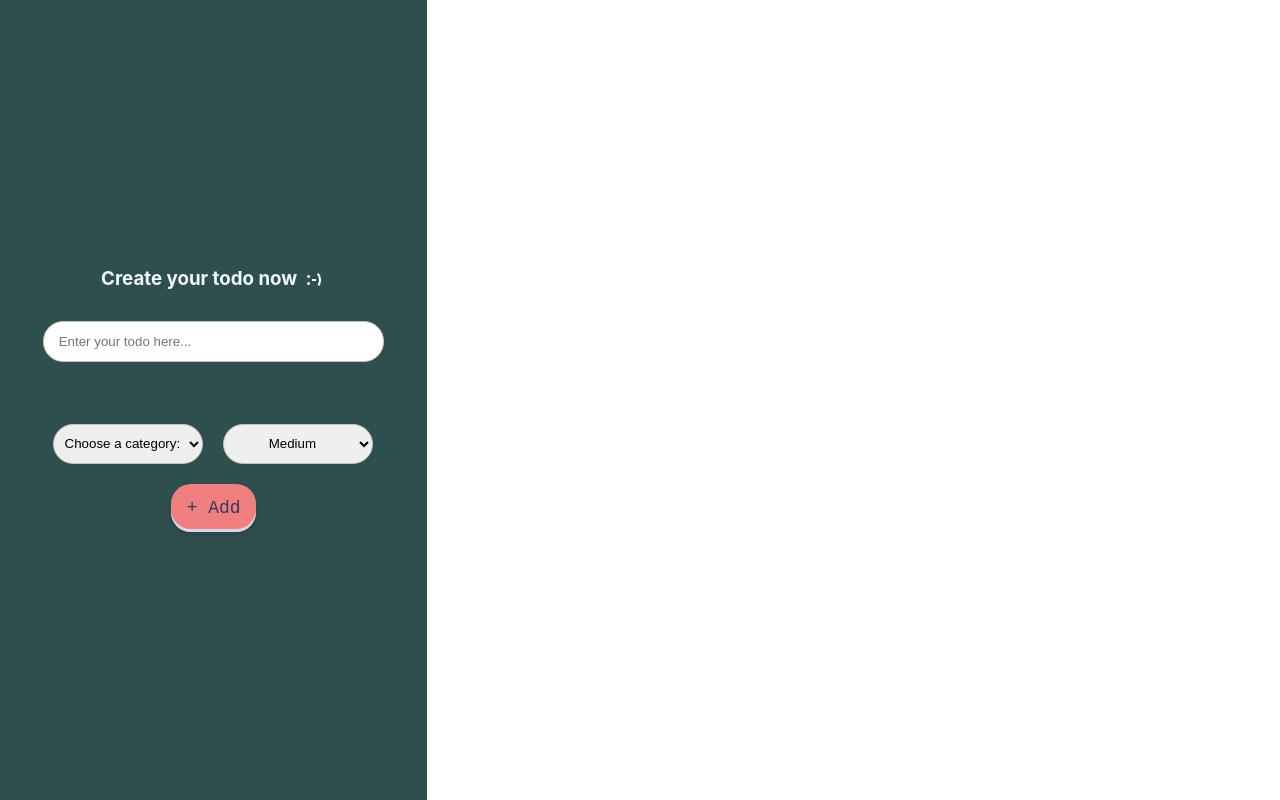
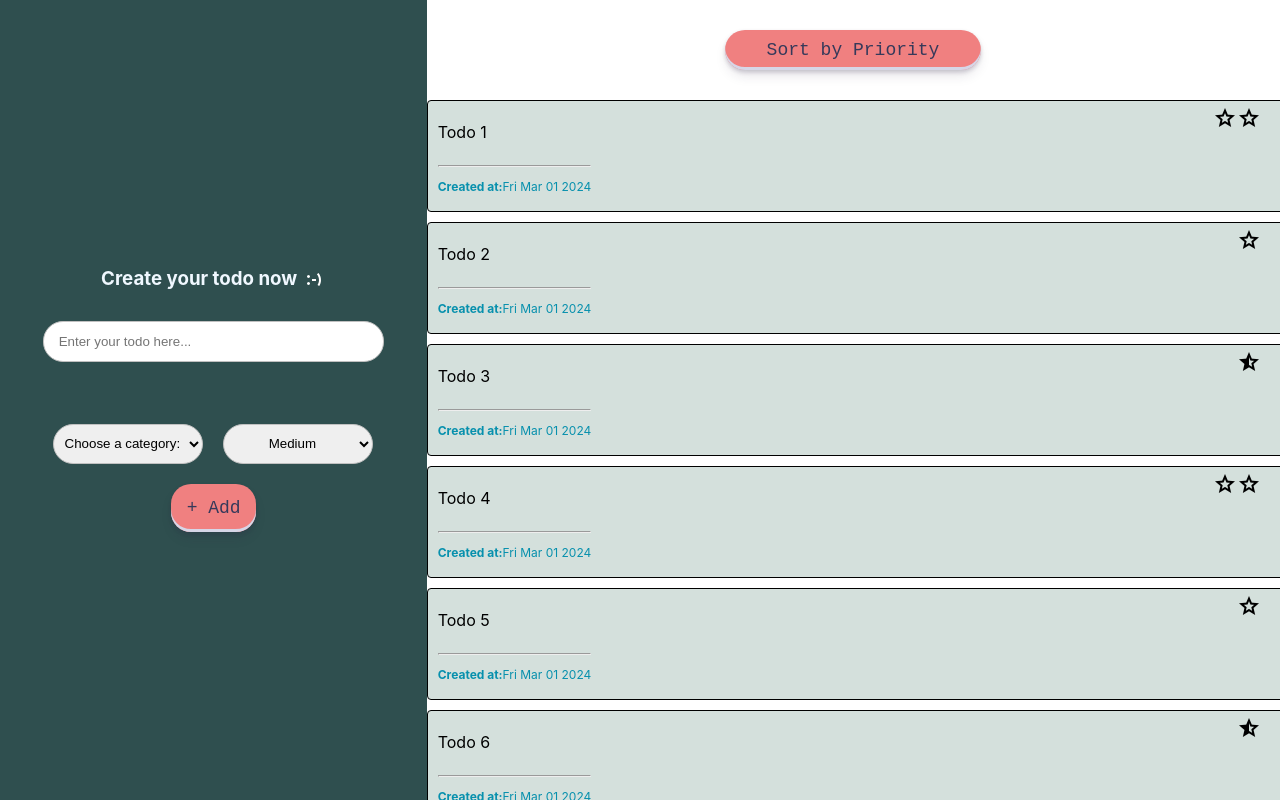
Before and after one commit to ygordantas/react_intro_todo_app, a React (Vite) app: page / in a window 1280 px wide. Built offline with nearby package versions, Linux system fonts and the light colour scheme.

Commit message:
1- Implemented sorting by priority 2- Added mock data for todos

```diff
--- a/src/constants/todoPriorities.ts
+++ b/src/constants/todoPriorities.ts
@@ -1,9 +1,9 @@
 import TodoPriority from "../models/todoPriority";
 
 const TODO_PRIORITIES: TodoPriority[] = [
-  { id: 1, name: "High" },
-  { id: 2, name: "Medium" },
-  { id: 3, name: "Low" },
+  { id: 1, name: "High", sortKey: 100 },
+  { id: 2, name: "Medium", sortKey: 50 },
+  { id: 3, name: "Low", sortKey: 20 },
 ];
 
 export default TODO_PRIORITIES;
--- a/src/models/todoPriority.ts
+++ b/src/models/todoPriority.ts
@@ -1,4 +1,5 @@
 export default interface TodoPriority {
   id: number;
   name: string;
+  sortKey: number
 }
--- a/src/pages/TodoPage.module.css
+++ b/src/pages/TodoPage.module.css
@@ -1,4 +1,21 @@
 .container {
-    display: flex;
-    flex-direction: row;
+  display: flex;
+  flex-direction: row;
 }
+
+.listContainer {
+  width: 100%;
+  display: flex;
+  flex-direction: column;
+  gap: 30px;
+  overflow-y: scroll;
+  overflow-x: hidden;
+  max-height: 100vh;
+}
+
+.sortBtn {
+  width: 30%;
+  margin-top: 30px;
+  margin-left: auto;
+  margin-right: auto;
+}
--- a/src/pages/TodoPage.tsx
+++ b/src/pages/TodoPage.tsx
@@ -4,9 +4,25 @@ import AddTodoForm from "../components/AddTodoForm/AddTodoForm";
 import TodoList from "../components/TodoList/TodoList";
 import Todo from "../models/todo";
 import classes from "./TodoPage.module.css";
+import Button from "../components/Button/Button";
+import TODO_PRIORITIES from "../constants/todoPriorities";
+
+//TODO: REMOVE THIS
+const MOCK_TODOS: Todo[] = [
+  { text: "Todo 1", createdAt: new Date(), priority: TODO_PRIORITIES[0] },
+  { text: "Todo 2", createdAt: new Date(), priority: TODO_PRIORITIES[1] },
+  { text: "Todo 3", createdAt: new Date(), priority: TODO_PRIORITIES[2] },
+  { text: "Todo 4", createdAt: new Date(), priority: TODO_PRIORITIES[0] },
+  { text: "Todo 5", createdAt: new Date(), priority: TODO_PRIORITIES[1] },
+  { text: "Todo 6", createdAt: new Date(), priority: TODO_PRIORITIES[2] },
+  { text: "Todo 7", createdAt: new Date(), priority: TODO_PRIORITIES[1] },
+];
 
 const TodoPage = (): JSX.Element => {
-  const [todos, setTodos] = useState<Todo[]>([]);
+  const [todos, setTodos] = useState<Todo[]>(MOCK_TODOS);
+  const [nextSortByPriority, setNextSortByPriority] = useState<"desc" | "asc">(
+    "asc"
+  );
 
   //--- Methods ---//
   const onTodoFormSubmit = (newTodo: Todo) => {
@@ -16,15 +32,46 @@ const TodoPage = (): JSX.Element => {
   const onTodoDeleteClickHandler = (index: number) => {
     setTodos((currentTodos) => {
       const copy = [...currentTodos];
-      copy.splice(index,1);
+      copy.splice(index, 1);
       return copy;
     });
+  };
+
+  const onSortByPriorityBtnClickHandler = () => {
+    setTodos((currentTodos) => {
+      const sortedTodos = [...currentTodos];
+      return sortedTodos.sort((a, b) => {
+        switch (nextSortByPriority) {
+          case "desc":
+            return a.priority.sortKey - b.priority.sortKey;
+          case "asc":
+            return b.priority.sortKey - a.priority.sortKey;
+          default:
+            return 0;
+        }
+      });
+    });
+
+    if (nextSortByPriority === "asc") return setNextSortByPriority("desc");
+
+    setNextSortByPriority("asc");
   };
 
   return (
     <div className={classes.container}>
       <AddTodoForm onSubmit={onTodoFormSubmit} />
-      <TodoList onTodoDeleteClicked={onTodoDeleteClickHandler} todos={todos} />
+      <div className={classes.listContainer}>
+        <Button
+          onClick={onSortByPriorityBtnClickHandler}
+          className={classes.sortBtn}
+        >
+          Sort by Priority
+        </Button>
+        <TodoList
+          onTodoDeleteClicked={onTodoDeleteClickHandler}
+          todos={todos}
+        />
+      </div>
     </div>
   );
 };
```
